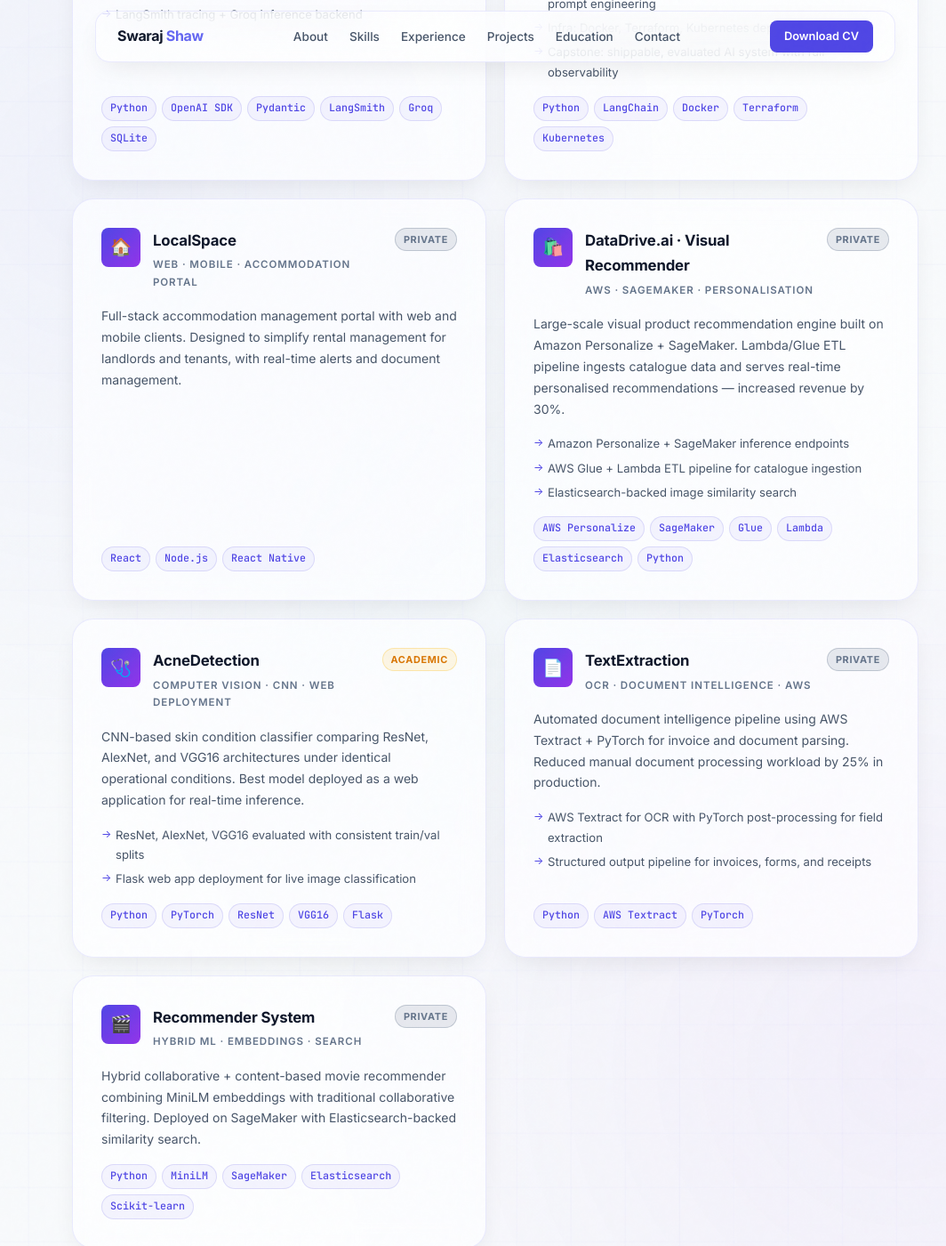
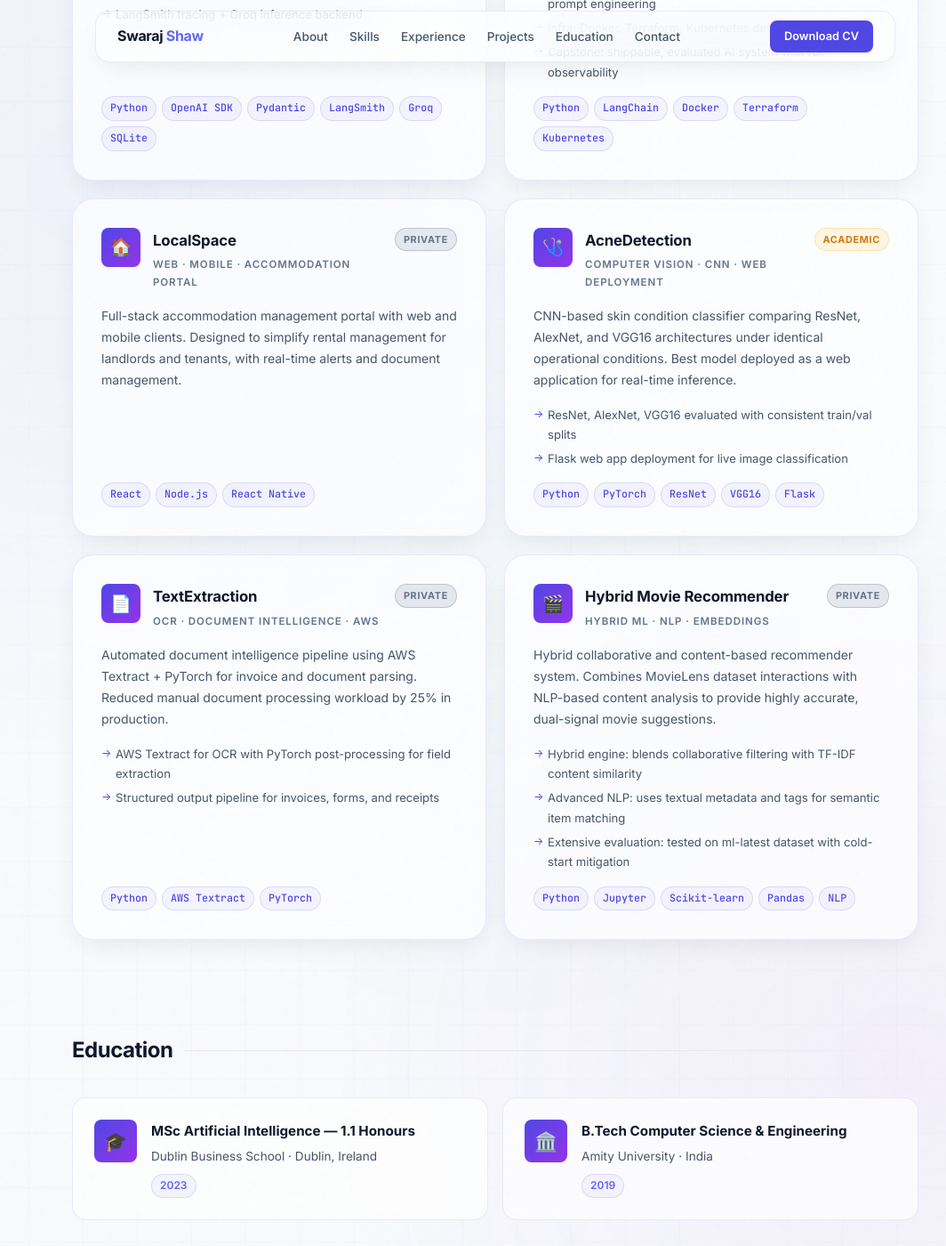
Before and after one commit to swarajshaw/swarajshaw.github.io, a Jekyll site: the page built from index.md, in a window 1280 px wide and 1400 px high, scrolled down 4805 px. Shown: the whole window at 89% size, without its empty margins (83-1147 px from the left). Built offline with Jekyll 4.4.1, drawn with Linux system fonts in a browser that asks for light colours; some of the changed text lies outside the part shown.

Commit message:
docs: correct DataDrive.ai content based on local monorepo and update movie recommender

```diff
--- a/index.md
+++ b/index.md
@@ -205,20 +205,20 @@ layout: default
       <div class="project-header">
         <div class="project-icon">🧠</div>
         <div class="project-title-group">
-          <div class="project-title">Nexus AI Engine</div>
-          <div class="project-type">AI Platform · MLOps · LLM Fine-tuning</div>
+          <div class="project-title">DataDrive.ai · Nexus Platform</div>
+          <div class="project-type">AI Orchestration · MLOps · LLM Fine-tuning</div>
         </div>
         <span class="project-badge badge-private">Private</span>
       </div>
-      <p class="project-desc">End-to-end AI platform monorepo: FastAPI gateway with prompt orchestration, Next.js 19 messenger UI, async workers, QLoRA LLM fine-tuning, Whisper ASR adaptation, and SearXNG-backed search.</p>
+      <p class="project-desc">Enterprise AI orchestration monorepo: FastAPI gateway with prompt orchestration, Next.js 19 messenger UI, async Celery workers, QLoRA LLM fine-tuning, and Whisper ASR adaptation.</p>
       <ul class="project-highlights">
-        <li>PII-redaction-aware dataset export pipelines (JSONL + Whisper CSV)</li>
-        <li>Teacher–student distillation: queue samples → teacher call → training pairs</li>
-        <li>Prefect MLOps layer: nightly exports, eval runs, registry publishing</li>
-        <li>Launchpad metadata service with evaluation-gated "Promote to Playground"</li>
+        <li><strong>Knowledge Distillation:</strong> Automated GPT-4o teacher to local GGUF/student distillation pipeline.</li>
+        <li><strong>Compliance ETL:</strong> PII-redaction-aware dataset exports (spaCy-powered) with audit trails.</li>
+        <li><strong>Unified MLOps:</strong> Prefect-orchestrated nightly training, S3 model registry, and Slack-integrated failure reporting.</li>
+        <li><strong>AI Lab:</strong> Full-stack evaluation suite for real-time model comparison using BLEU/WER metrics.</li>
       </ul>
       <div class="project-stack">
-        <span class="stack-tag">FastAPI</span><span class="stack-tag">Next.js 19</span><span class="stack-tag">Python</span><span class="stack-tag">Celery</span><span class="stack-tag">Redis</span><span class="stack-tag">QLoRA</span><span class="stack-tag">Prefect</span><span class="stack-tag">Docker</span><span class="stack-tag">Terraform</span>
+        <span class="stack-tag">FastAPI</span><span class="stack-tag">Next.js 19</span><span class="stack-tag">Prefect</span><span class="stack-tag">Celery</span><span class="stack-tag">Redis</span><span class="stack-tag">spaCy</span><span class="stack-tag">GGUF</span><span class="stack-tag">Docker</span><span class="stack-tag">Terraform</span>
       </div>
     </div>
 
@@ -359,25 +359,7 @@ layout: default
       </div>
     </div>
 
-    <div class="project-card">
-      <div class="project-header">
-        <div class="project-icon">🛍️</div>
-        <div class="project-title-group">
-          <div class="project-title">DataDrive.ai · Visual Recommender</div>
-          <div class="project-type">AWS · SageMaker · Personalisation</div>
-        </div>
-        <span class="project-badge badge-private">Private</span>
-      </div>
-      <p class="project-desc">Large-scale visual product recommendation engine built on Amazon Personalize + SageMaker. Lambda/Glue ETL pipeline ingests catalogue data and serves real-time personalised recommendations — increased revenue by 30%.</p>
-      <ul class="project-highlights">
-        <li>Amazon Personalize + SageMaker inference endpoints</li>
-        <li>AWS Glue + Lambda ETL pipeline for catalogue ingestion</li>
-        <li>Elasticsearch-backed image similarity search</li>
-      </ul>
-      <div class="project-stack">
-        <span class="stack-tag">AWS Personalize</span><span class="stack-tag">SageMaker</span><span class="stack-tag">Glue</span><span class="stack-tag">Lambda</span><span class="stack-tag">Elasticsearch</span><span class="stack-tag">Python</span>
-      </div>
-    </div>
+
 
     <div class="project-card">
       <div class="project-header">
@@ -421,14 +403,19 @@ layout: default
       <div class="project-header">
         <div class="project-icon">🎬</div>
         <div class="project-title-group">
-          <div class="project-title">Recommender System</div>
-          <div class="project-type">Hybrid ML · Embeddings · Search</div>
+          <div class="project-title">Hybrid Movie Recommender</div>
+          <div class="project-type">Hybrid ML · NLP · Embeddings</div>
         </div>
         <span class="project-badge badge-private">Private</span>
       </div>
-      <p class="project-desc">Hybrid collaborative + content-based movie recommender combining MiniLM embeddings with traditional collaborative filtering. Deployed on SageMaker with Elasticsearch-backed similarity search.</p>
+      <p class="project-desc">Hybrid collaborative and content-based recommender system. Combines MovieLens dataset interactions with NLP-based content analysis to provide highly accurate, dual-signal movie suggestions.</p>
+      <ul class="project-highlights">
+        <li>Hybrid engine: blends collaborative filtering with TF-IDF content similarity</li>
+        <li>Advanced NLP: uses textual metadata and tags for semantic item matching</li>
+        <li>Extensive evaluation: tested on ml-latest dataset with cold-start mitigation</li>
+      </ul>
       <div class="project-stack">
-        <span class="stack-tag">Python</span><span class="stack-tag">MiniLM</span><span class="stack-tag">SageMaker</span><span class="stack-tag">Elasticsearch</span><span class="stack-tag">Scikit-learn</span>
+        <span class="stack-tag">Python</span><span class="stack-tag">Jupyter</span><span class="stack-tag">Scikit-learn</span><span class="stack-tag">Pandas</span><span class="stack-tag">NLP</span>
       </div>
     </div>
 
```
